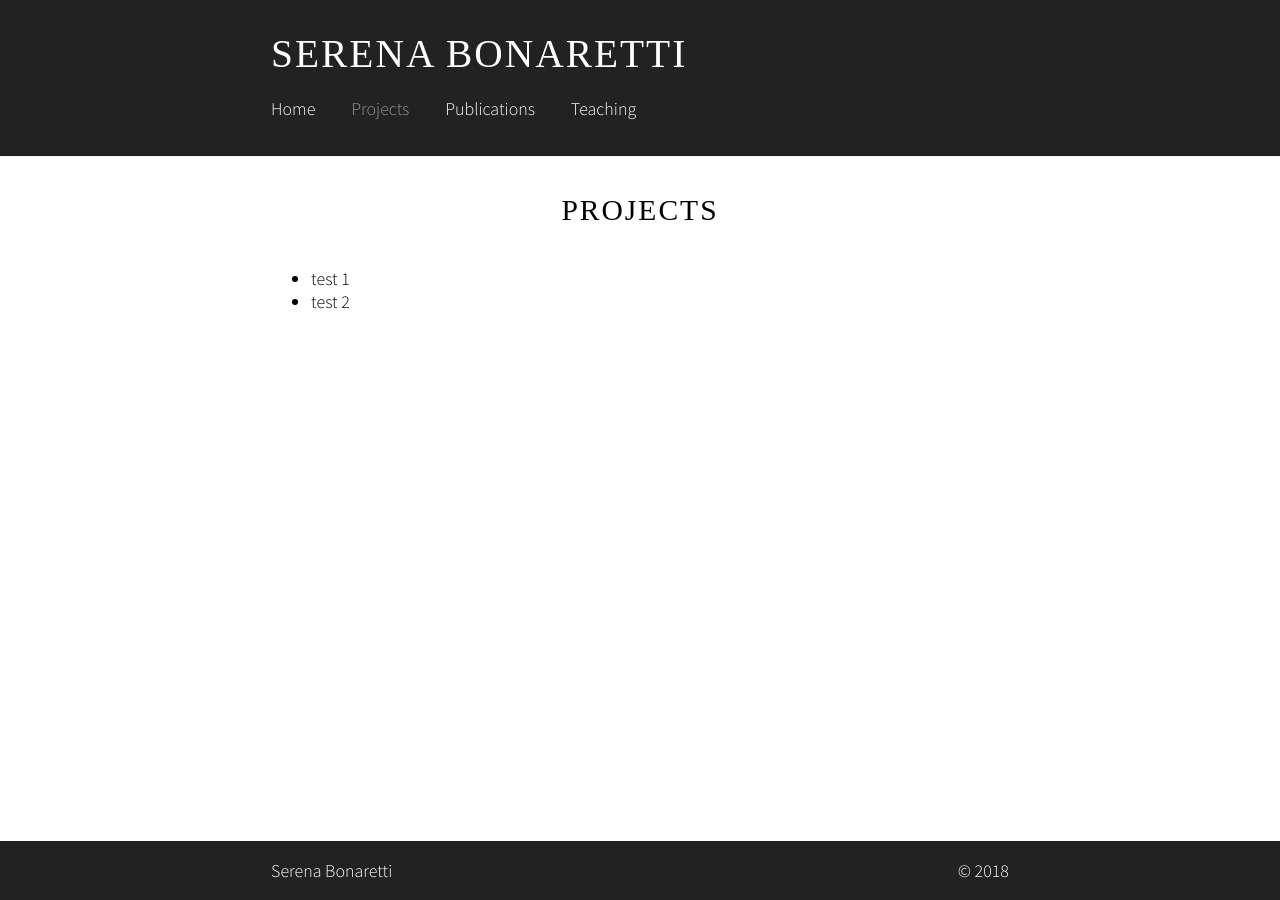
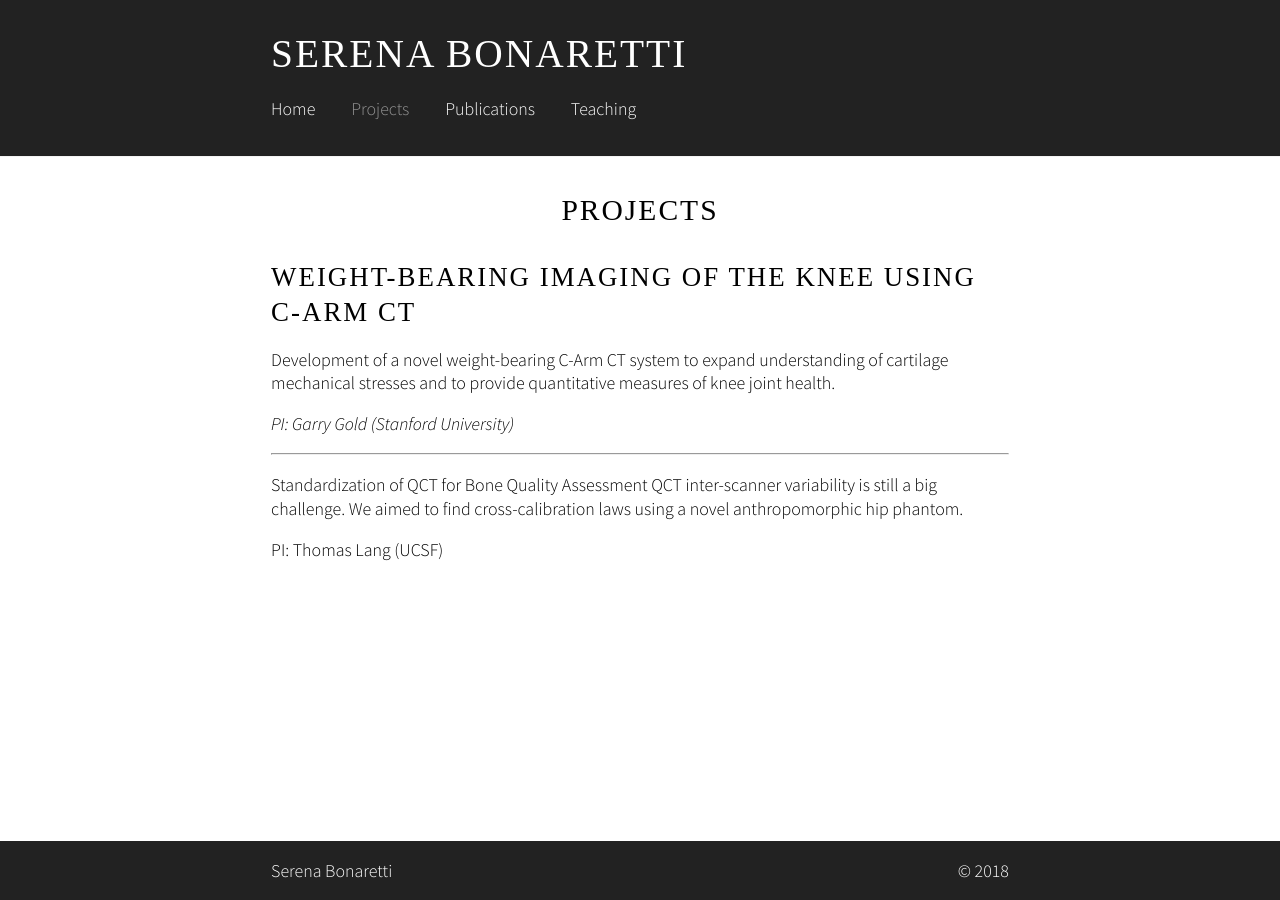
Before and after one commit to sbonaretti/sbonaretti.github.io, a Jekyll site: the page built from Projects.md, in a window 1280 px wide. Built offline with Jekyll 4.4.1, drawn with Linux system fonts in a browser that asks for light colours; some web fonts are replaced.

Commit message:
Update Projects.md

```diff
--- a/Projects.md
+++ b/Projects.md
@@ -3,5 +3,14 @@ title:  "Projects"
 ---
 
 
-* test 1
-* test 2
+# Weight-Bearing Imaging of the Knee Using C-Arm CT
+Development of a novel weight-bearing C-Arm CT system to expand understanding of cartilage mechanical stresses and to provide quantitative measures of knee joint health.
+
+*PI: Garry Gold (Stanford University)*
+
+---
+
+Standardization of QCT for Bone Quality Assessment
+QCT inter-scanner variability is still a big challenge. We aimed to find cross-calibration laws using a novel anthropomorphic hip phantom.
+
+PI: Thomas Lang (UCSF)
```
